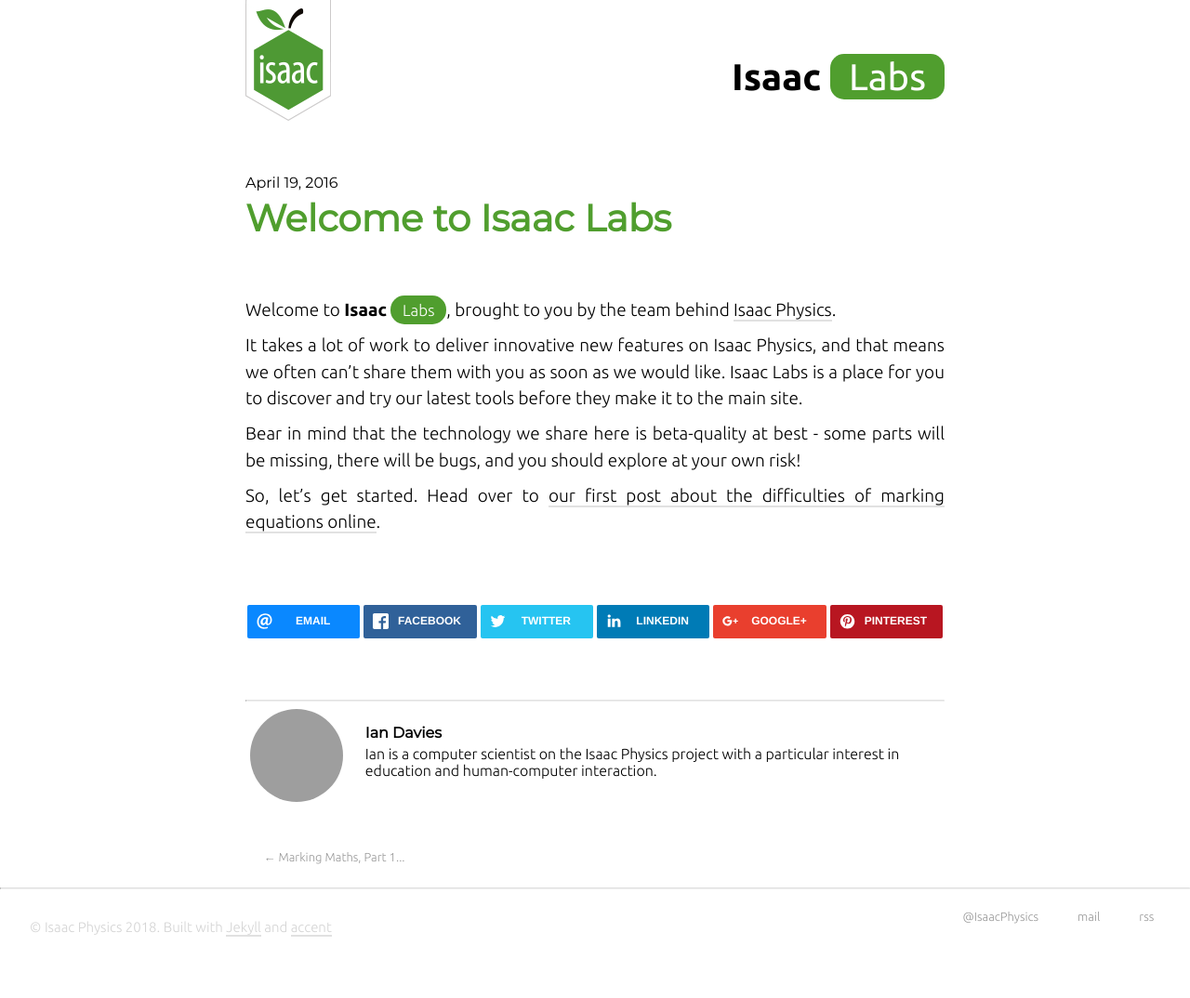
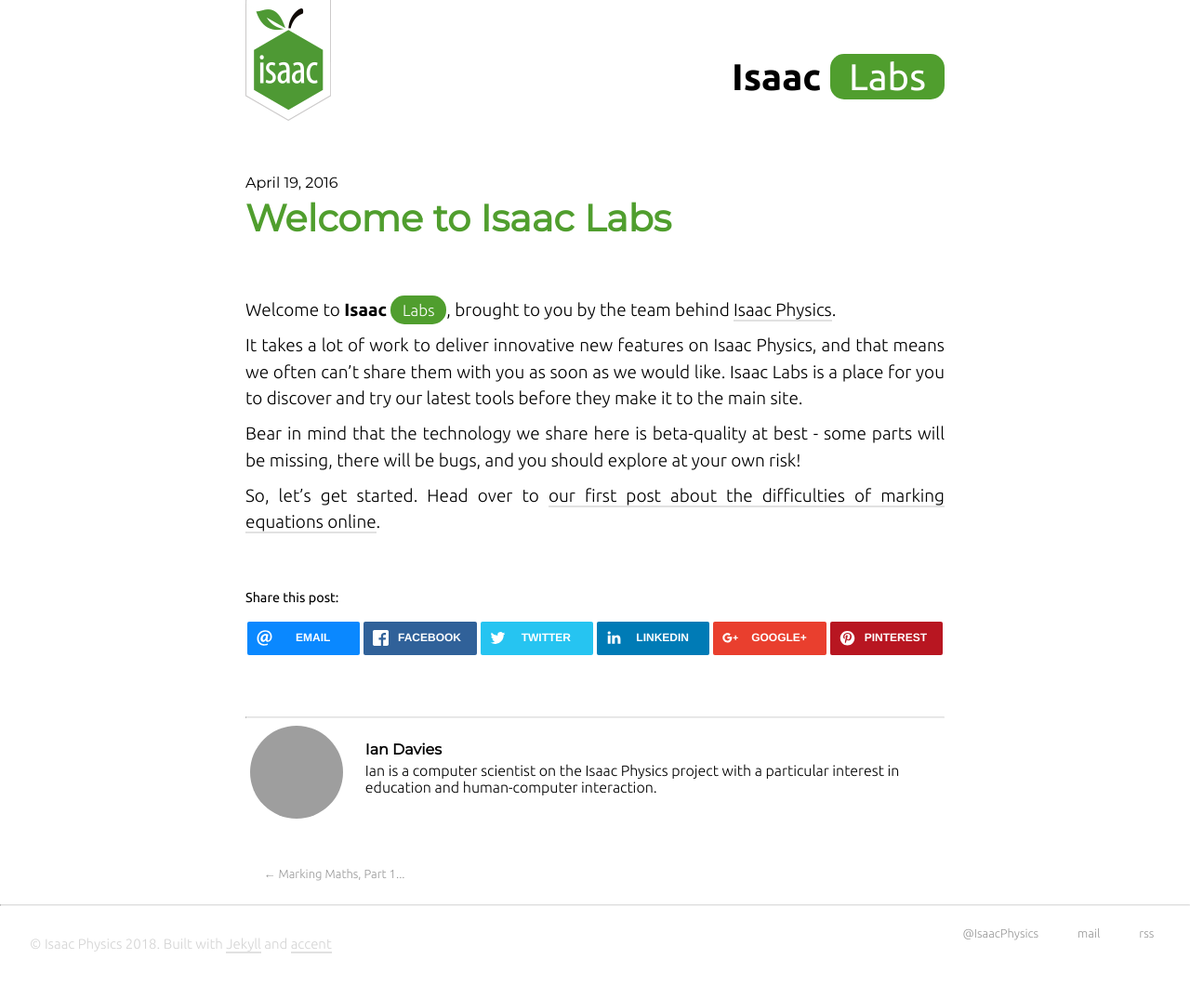
Before and after one commit to isaacphysics/isaac-labs, a Jekyll site: the page built from blog/_posts/2016-04-19-welcome-to-isaac-labs.markdown, in a window 1280 px wide. Shown: the whole page at 93% size. Built offline with Jekyll 4.4.1, drawn with Linux system fonts in a browser that asks for light colours; nearby versions of some CDN libraries; grey boxes are pictures that could not be loaded.

Commit message:
Add a note above the share icons to make purpose clear
# They look more like contact icons otherwise!

```diff
--- a/blog/_includes/share.html
+++ b/blog/_includes/share.html
@@ -1,3 +1,4 @@
+<span style="font-size: 0.9rem;"> Share this post:</span>
 <ul class="rrssb-buttons clearfix">
     <li class="rrssb-email">
     <!-- Replace subject with your message using URL Endocding: http://meyerweb.com/eric/tools/dencoder/ -->
```
